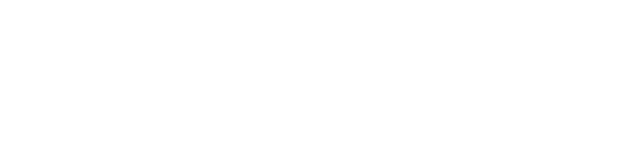
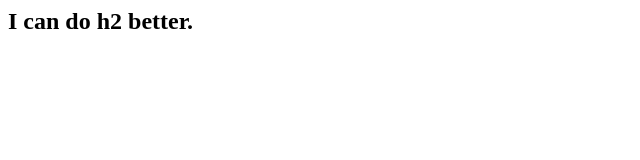
Before and after one commit to edureyesjr/myFirstgit, a plain HTML site: page index.html in a window 1280 px wide. Shown: the whole page, without its empty margins (0-640 px from the left). Drawn offline with Linux system fonts and the light colour scheme.

Commit message:
better h2

```diff
--- a/index.html
+++ b/index.html
@@ -8,6 +8,7 @@
 
 <body>
 
+<h2>I can do h2 better.</h2>
 
 
 </body
```
